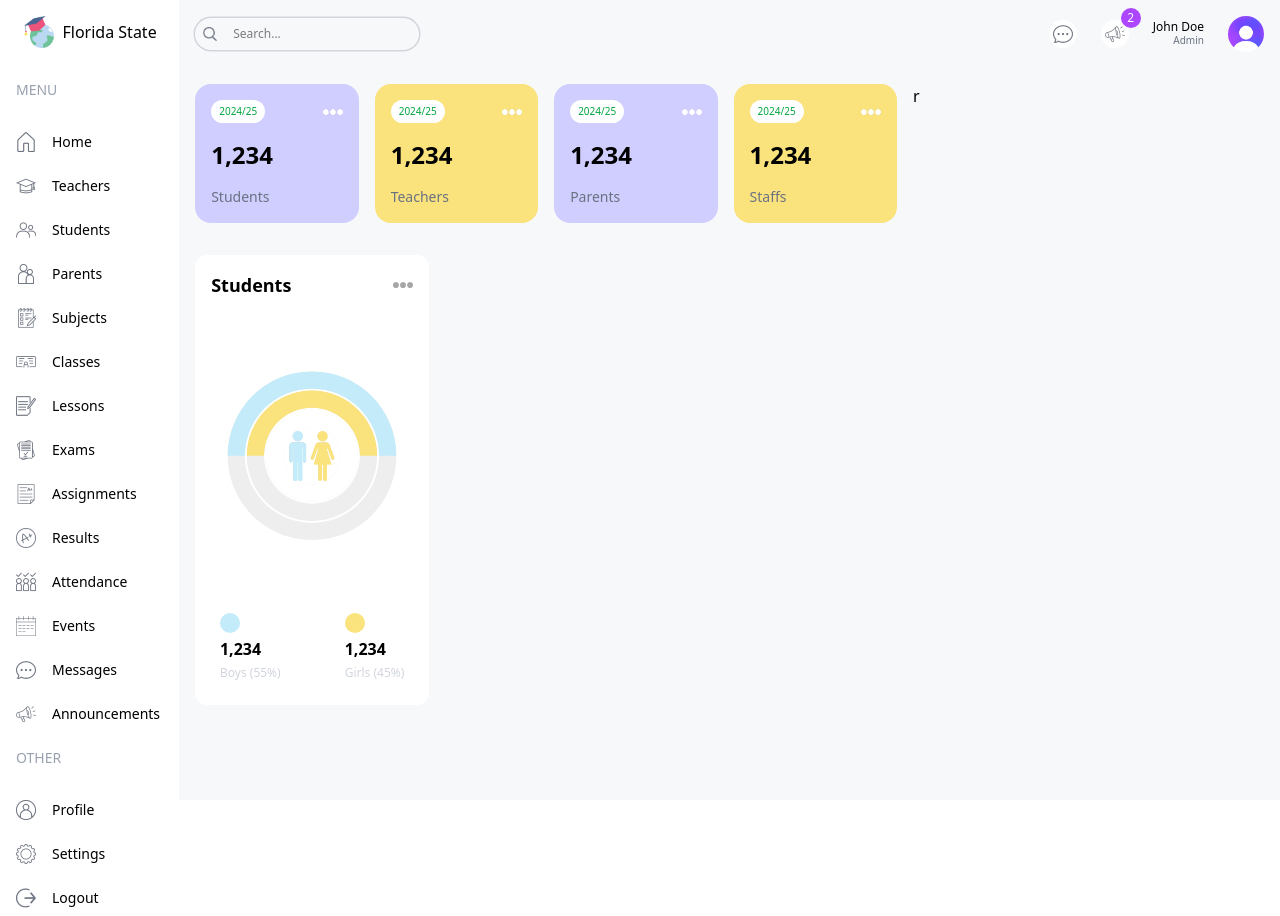
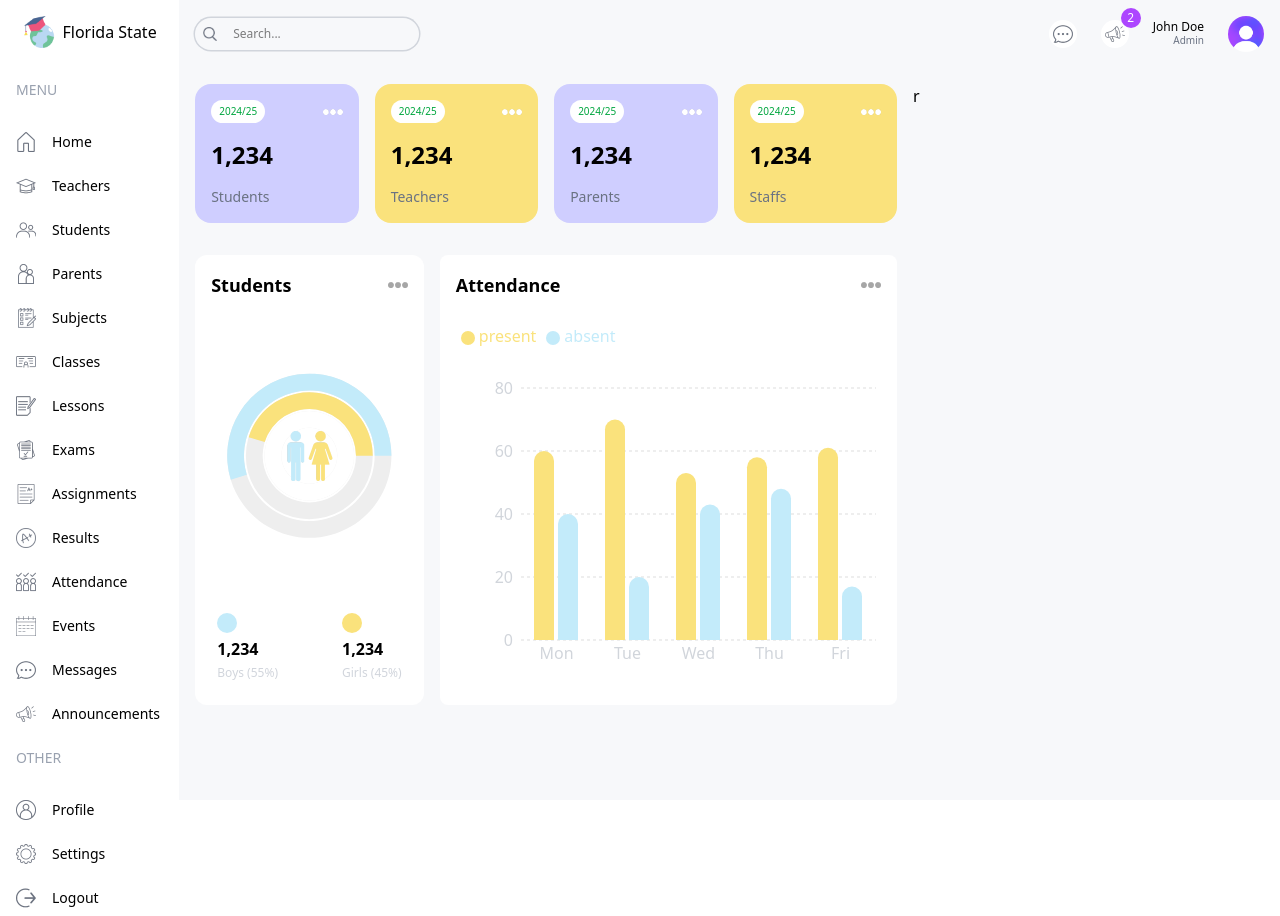
Before and after one commit to Stormman77/school_dashboard, a Next.js app: page /dashboard/admin in a window 1280 px wide. Built offline with nearby package versions, Linux system fonts and the light colour scheme.

Commit message:
attendance chart completed

```diff
--- a/src/app/dashboard/admin/page.tsx
+++ b/src/app/dashboard/admin/page.tsx
@@ -1,37 +1,42 @@
-import CountChart from "@/components/CountChart"
-import UserCard from "@/components/UserCard"
+import AttendanceChart from "@/components/AttendanceChart";
+import CountChart from "@/components/CountChart";
+import UserCard from "@/components/UserCard";
 
 const AdminPage = () => {
   return (
-        <div className='p-4 flex gap-4 flex-col md:flex-row'>
+    <div className="p-4 flex gap-4 flex-col md:flex-row">
       {/* LEFT */}
       <div className="w-full lg:w-2/3 flex flex-col gap-8">
         {/* USER CARDS */}
         <div className="flex gap-4 justify-between flex-wrap">
-                    <UserCard type="student"/>
-                    <UserCard type="teacher"/>
-                    <UserCard type="parent"/>
-                    <UserCard type="staff"/>
+          <UserCard type="student" />
+          <UserCard type="teacher" />
+          <UserCard type="parent" />
+          <UserCard type="staff" />
         </div>
         {/* MIDDLE CHARTS */}
-                <div className="flex gap-4 flex-col ls:flex-row">
+        <div className="flex gap-4 flex-col lg:flex-row">
           {/* COUNT CHART */}
           <div className="w-full lg:w-1/3 h-[450px]">
-                        <CountChart/>
+            <CountChart />
           </div>
 
           {/* ATTENDANCE CHART */}
-                    <div className="w-full lg:w-2/3 h-[450px]"></div>
+          <div className="w-full lg:w-2/3 h-[450px]">
+            <AttendanceChart />
+          </div>
         </div>
 
         {/* BOTTOM CHARTS */}
-                <div className=""></div>
+        <div className="w-full h-[500px]">
+
+        </div>
       </div>
 
       {/* RIGHT */}
       <div className="w-full lg:w-1/3">r</div>
     </div>
-    )
-}
+  );
+};
 
-export default AdminPage
+export default AdminPage;
--- /dev/null
+++ b/src/components/AttendanceChart.tsx
@@ -0,0 +1,76 @@
+"use client";
+import Image from "next/image";
+
+import {
+  BarChart,
+  Bar,
+  Rectangle,
+  XAxis,
+  YAxis,
+  CartesianGrid,
+  Tooltip,
+  Legend,
+  ResponsiveContainer,
+} from "recharts";
+
+const data = [
+  {
+    name: "Mon",
+    present: 60,
+    absent: 40,
+  },
+  {
+    name: "Tue",
+    present: 70,
+    absent: 20,
+  },
+  {
+    name: "Wed",
+    present: 53,
+    absent: 43,
+  },
+  {
+    name: "Thu",
+    present: 58,
+    absent: 48,
+  },
+  {
+    name: "Fri",
+    present: 61,
+    absent: 17,
+  },
+];
+
+const AttendanceChart = () => {
+  return (
+    <div className="bg-white rounded-lg p-4 h-full">
+      <div className="flex justify-between items-center">
+        <h1 className="text-lg font-semibold">Attendance</h1>
+        <Image src="/moreDark.png" alt="" width={20} height={20} />
+      </div>
+      <ResponsiveContainer width="100%" height="90%">
+          <BarChart width={500} height={300} data={data} barSize={20}>
+            <CartesianGrid strokeDasharray="3 3" vertical={false} stroke="#ddd"/>
+            <XAxis dataKey="name" axisLine={false} tick={{fill:"#d1d5db"}} tickLine={false}/>
+            <YAxis axisLine={false} tick={{fill:"#d1d5db"}} tickLine={false}/>
+            <Tooltip />
+            <Legend align="left" verticalAlign="top" wrapperStyle={{paddingTop: "20px", paddingBottom: "40px"}}/>
+            <Bar
+              dataKey="present"
+              fill="#FAE27C"
+              legendType="circle"
+              radius={[10, 10, 0, 0]}
+            />
+            <Bar
+              dataKey="absent"
+              fill="#C3EBFA"
+              legendType="circle"
+              radius={[10, 10, 0, 0]}
+            />
+          </BarChart>
+        </ResponsiveContainer>
+    </div>
+  );
+};
+
+export default AttendanceChart;
--- a/src/components/CountChart.tsx
+++ b/src/components/CountChart.tsx
@@ -1,22 +1,27 @@
-"use client"
-import Image from 'next/image';
-import { RadialBarChart, RadialBar, Legend, ResponsiveContainer } from 'recharts';
+"use client";
+import Image from "next/image";
+import {
+  RadialBarChart,
+  RadialBar,
+  Legend,
+  ResponsiveContainer,
+} from "recharts";
 
 const data = [
   {
-        name: 'Total',
+    name: "Total",
     count: 106,
-        fill: 'white',
+    fill: "white",
   },
   {
-        name: 'Girls',
-        count: 53,
-        fill: '#FAE27C',
+    name: "Girls",
+    count: 48,
+    fill: "#FAE27C",
   },
   {
-        name: 'Boys',
-        count: 53,
-        fill: '#C3EBFA',
+    name: "Boys",
+    count: 58,
+    fill: "#C3EBFA",
   },
 ];
 
@@ -25,37 +30,47 @@
     <div className="bg-white rounded-xl w-full h-full p-4">
       {/* TITLE */}
       <div className="flex justify-between items-center">
-                <h1 className='text-lg font-semibold'>Students</h1>
-                <Image src="/moreDark.png" alt="" width={20} height={20}/>
+        <h1 className="text-lg font-semibold">Students</h1>
+        <Image src="/moreDark.png" alt="" width={20} height={20} />
       </div>
       {/* CHART */}
       <div className="relative w-full h-[75%]">
         <ResponsiveContainer width="100%" height="100%">
-                    <RadialBarChart cx="50%" cy="50%" innerRadius="40%" outerRadius="100%" barSize={32} data={data}>
-                        <RadialBar
-                            background
-                            dataKey="count"
-                        />
+          <RadialBarChart
+            cx="50%"
+            cy="50%"
+            innerRadius="40%"
+            outerRadius="100%"
+            barSize={32}
+            data={data}
+          >
+            <RadialBar background dataKey="count" />
           </RadialBarChart>
         </ResponsiveContainer>
-                <Image src="/maleFemale.png" alt="" width={50} height={50} className='absolute top-1/2 left-1/2 -translate-x-1/2 -translate-y-1/2'/>
+        <Image
+          src="/maleFemale.png"
+          alt=""
+          width={50}
+          height={50}
+          className="absolute top-1/2 left-1/2 -translate-x-1/2 -translate-y-1/2"
+        />
       </div>
 
       {/* BOTTOM */}
-            <div className='flex justify-center gap-16'>
-                <div className='flex flex-col gap-1'>
-                    <div className='w-5 h-5 bg-lamaSky rounded-full'/>
-                    <h1 className='font-bold'>1,234</h1>
-                    <h2 className='text-xs text-gray-300'>Boys (55%)</h2>
+      <div className="flex justify-center gap-16">
+        <div className="flex flex-col gap-1">
+          <div className="w-5 h-5 bg-lamaSky rounded-full" />
+          <h1 className="font-bold">1,234</h1>
+          <h2 className="text-xs text-gray-300">Boys (55%)</h2>
         </div>
-                <div className='flex flex-col gap-1'>
-                    <div className='w-5 h-5 bg-lamaYellow rounded-full'/>
-                    <h1 className='font-bold'>1,234</h1>
-                    <h2 className='text-xs text-gray-300'>Girls (45%)</h2>
+        <div className="flex flex-col gap-1">
+          <div className="w-5 h-5 bg-lamaYellow rounded-full" />
+          <h1 className="font-bold">1,234</h1>
+          <h2 className="text-xs text-gray-300">Girls (45%)</h2>
         </div>
       </div>
     </div>
-    )
-}
+  );
+};
 
-export default CountChart
+export default CountChart;
```
Lines whose indentation alone changed are shown as unchanged.
